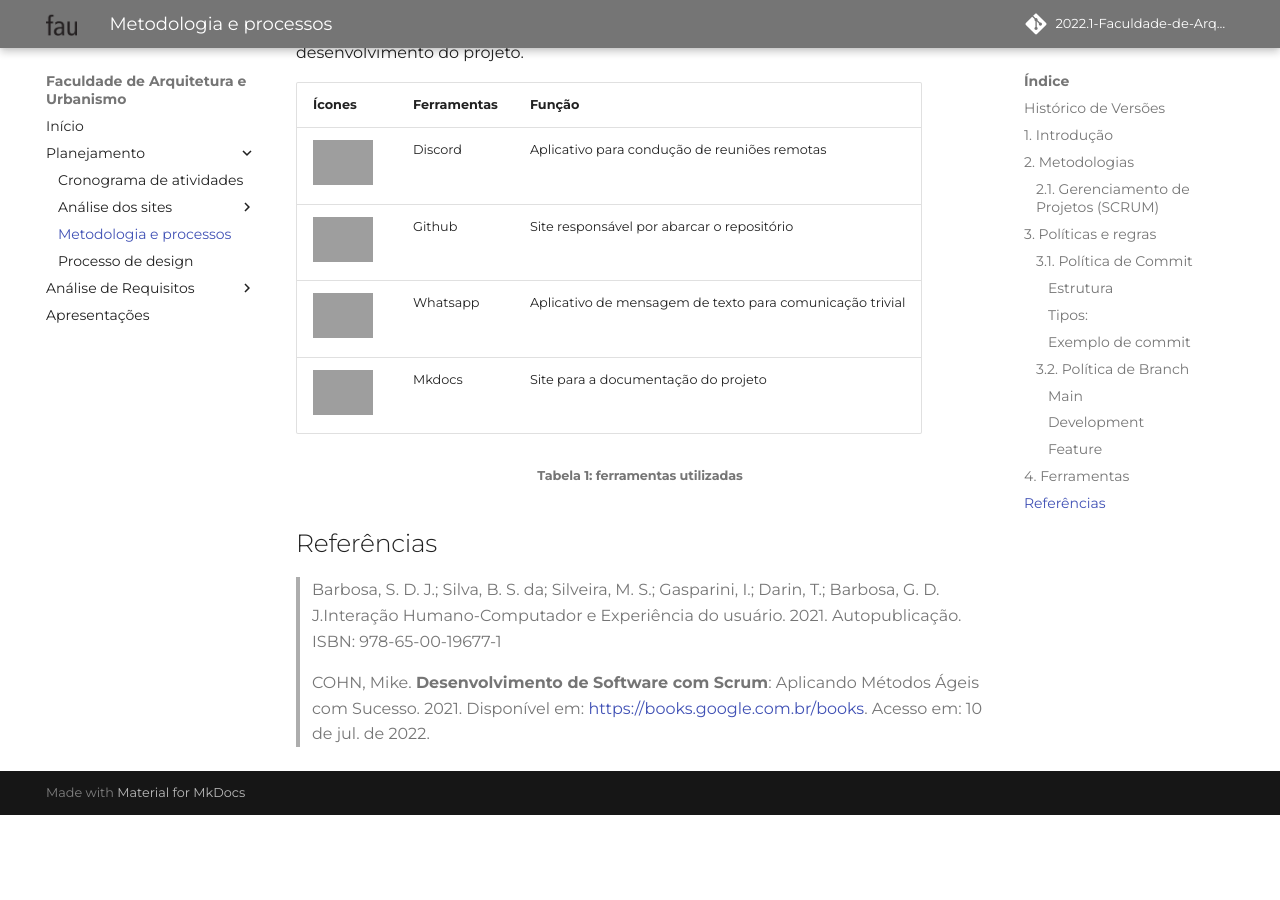
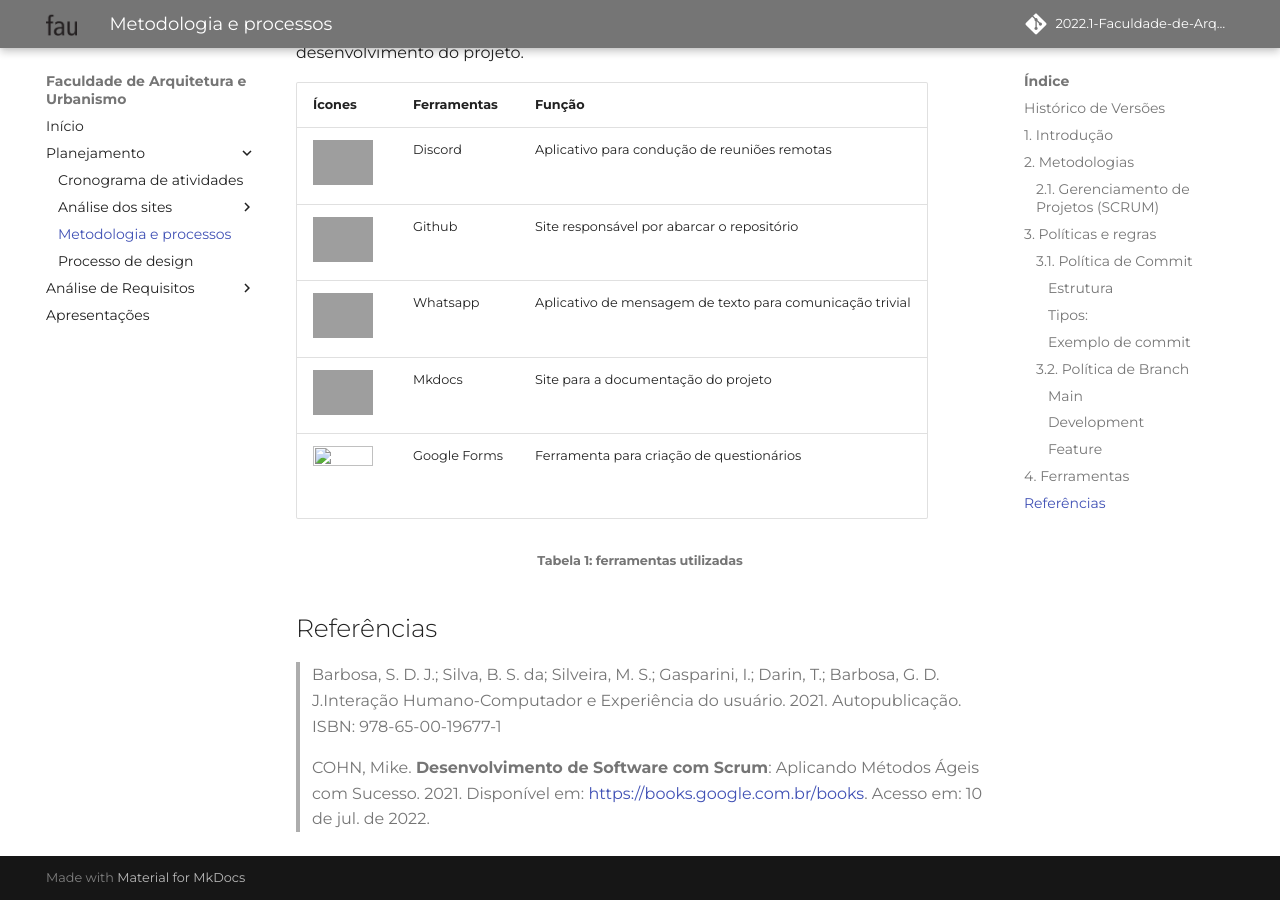
Before and after one commit to Mateusvff/2022.1-Faculdade-de-Arquitetura-e-Urbanismo, an MkDocs documentation site: the page built from docs/planejamento/metodologia-e-processos.md, in a window 1280 px wide and 900 px high, scrolled down 2822 px, cut to the strip 0-900 px from the top of the window. Built offline with MkDocs 1.6.1 and Material for MkDocs 9.7.7, drawn with Linux system fonts in a browser that asks for light colours; some web fonts are replaced; comment, search, counter and statistics services are not loaded; before the commit the page ends 3637 px from its top, so only the background shows below that; grey boxes are pictures that could not be loaded.

Commit message:
:pencil: adição do google forms a lista de ferramentas

```diff
--- a/docs/planejamento/metodologia-e-processos.md
+++ b/docs/planejamento/metodologia-e-processos.md
@@ -86,6 +86,7 @@ A tabela abaixo mostra quais foram as ferramentas utilizadas pela equipe no dese
 |<img src="https://user-images.githubusercontent.com/54439337/178488593-7d264a24-1a36-41c5-81cd-88a07b0f6c04.png" height= 60 width=60> | Github| Site responsável  por abarcar o repositório |
 |<img src="https://user-images.githubusercontent.com/54439337/178488687-c0b4806d-6d4f-49e0-ac83-70490371a6cc.png" height= 60 width=60> | Whatsapp| Aplicativo de mensagem de texto para comunicação trivial |
 |<img src="https://user-images.githubusercontent.com/54439337/178488789-69ddaafc-2d25-4d76-b780-3a90bda82ee6.png" height= 60 width=60> | Mkdocs| Site para a documentação do projeto |
+|<img src="../assets/google-forms.svg" height= 60 width=60> | Google Forms| Ferramenta para criação de questionários |
 <h6 align = "center">Tabela 1: ferramentas utilizadas</h6>
 
 ## Referências
```
Also changed, not shown: docs/assets/google-forms.svg (added).
